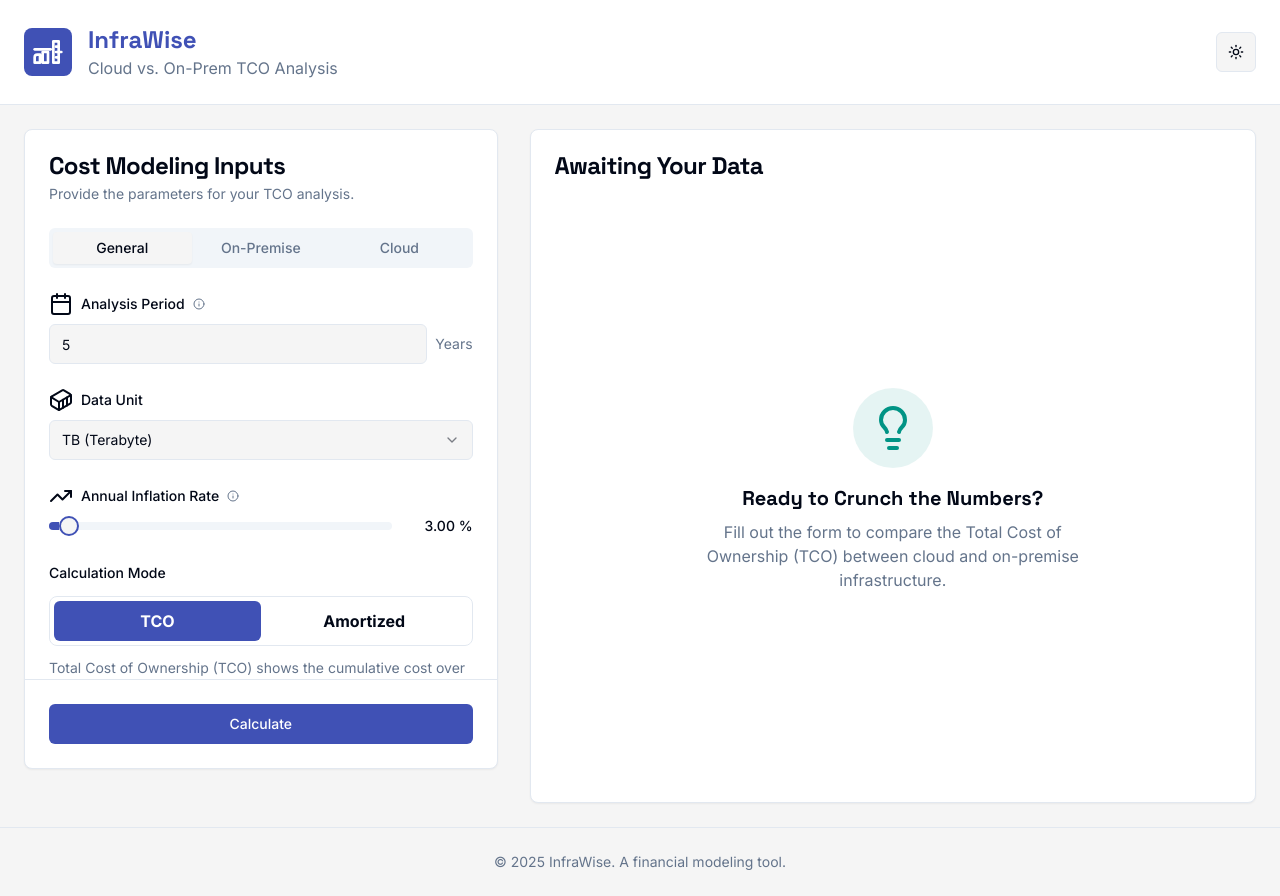
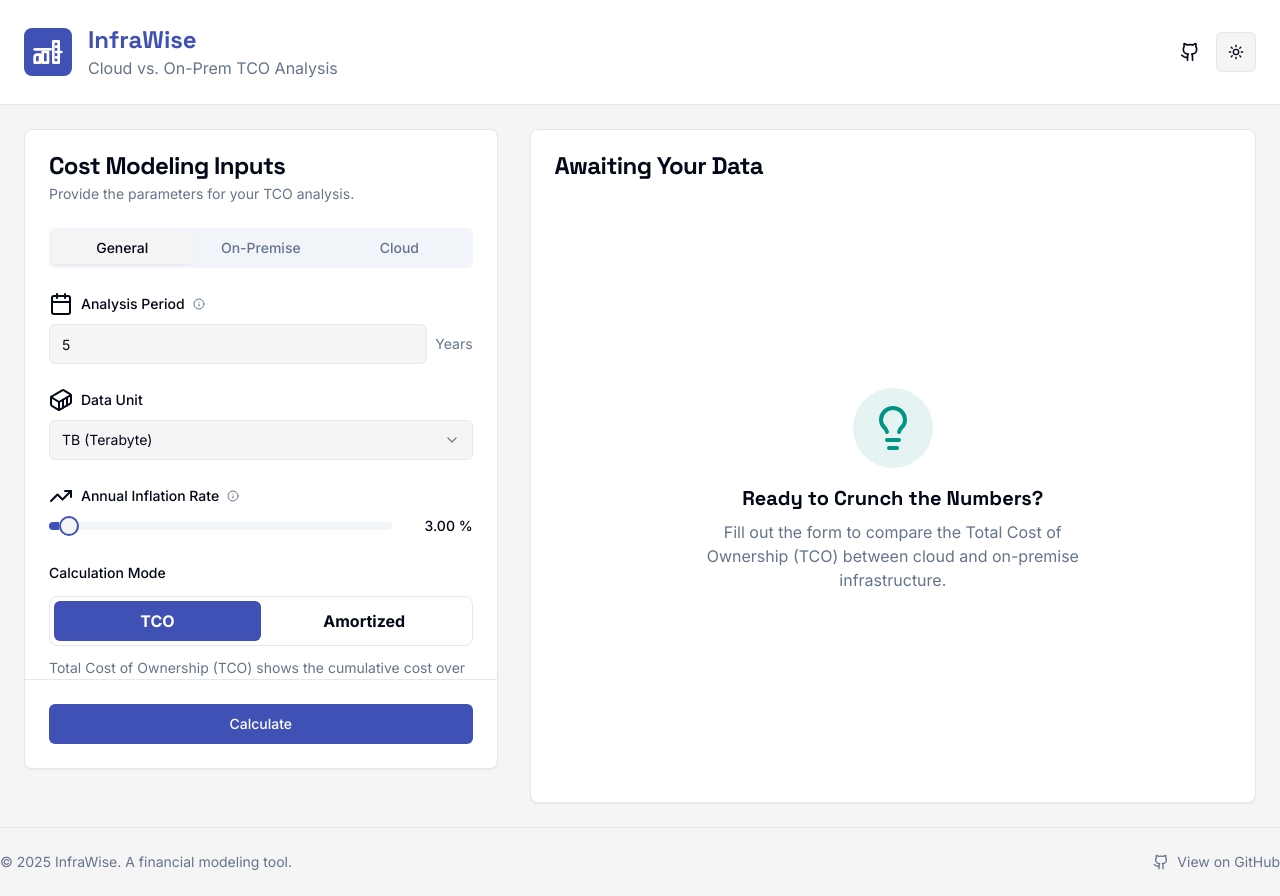
Before and after one commit to Sagyam/Infra-Wise, a Next.js app: page / in a window 1280 px wide. Built offline with nearby package versions, Linux system fonts and the light colour scheme.

Commit message:
Add options for including software and bandwidth costs in cost form

```diff
--- a/src/app/page.tsx
+++ b/src/app/page.tsx
@@ -1,6 +1,6 @@
 "use client";
 
-import { AlertTriangle, Lightbulb } from "lucide-react";
+import { AlertTriangle, Lightbulb, Github } from "lucide-react";
 import { useState } from "react";
 import { CostForm } from "@/components/app/cost-form";
 import { Header } from "@/components/app/header";
@@ -107,7 +107,20 @@ export default function Home() {
         </div>
       </main>
       <footer className="py-6 text-center text-muted-foreground text-sm border-t">
-        © {new Date().getFullYear()} InfraWise. A financial modeling tool.
+        <div className="container mx-auto flex flex-col sm:flex-row items-center justify-between gap-4">
+          <div>
+            © {new Date().getFullYear()} InfraWise. A financial modeling tool.
+          </div>
+          <a
+            href="https://github.com/Sagyam/Infra-Wise"
+            target="_blank"
+            rel="noopener noreferrer"
+            className="flex items-center gap-2 hover:text-foreground transition-colors"
+          >
+            <Github className="h-4 w-4" />
+            View on GitHub
+          </a>
+        </div>
       </footer>
     </div>
   );
--- a/src/components/app/cost-form.tsx
+++ b/src/components/app/cost-form.tsx
@@ -91,6 +91,8 @@ const defaultValues: CostFormValues = {
   onPremTotalDrives: 24,
   onPremStoragePerDrive: 8, // in TB
   onPremRaidFactor: 20,
+  useOnPremSoftware: true,
+  useOnPremBandwidth: true,
   onPremBandwidthUsage: 5000,
   onPremBandwidthCostPerGb: 0.02,
   onPremAnnualTrafficGrowth: 15,
@@ -227,6 +229,14 @@ export function CostForm({
     }
   };
 
+  const useOnPremSoftware = useWatch({
+    control: form.control,
+    name: "useOnPremSoftware",
+  });
+  const useOnPremBandwidth = useWatch({
+    control: form.control,
+    name: "useOnPremBandwidth",
+  });
   const useOnPremCdn = useWatch({
     control: form.control,
     name: "useOnPremCdn",
@@ -403,7 +413,7 @@ export function CostForm({
                     "Annual Inflation Rate",
                     <TrendingUp />,
                     "%",
-                    "The expected annual rate of inflation, used to project future costs.",
+                    "The expected annual rate of inflation, used for amortization.",
                     { step: 0.1 }
                   )}
                   <FormField
@@ -517,17 +527,6 @@ export function CostForm({
                     )}
                   </div>
 
-                  <p className="text-sm font-medium">Software</p>
-                  <div className="grid grid-cols-1 gap-4 rounded-lg border p-4">
-                    {renderInput(
-                      "onPremYearlyLicensingCost",
-                      "Yearly Licensing Cost",
-                      <FileText />,
-                      "$/year",
-                      "Annual recurring cost for software licenses (e.g., operating systems, databases, virtualization)."
-                    )}
-                  </div>
-
                   <p className="text-sm font-medium">Power</p>
                   <div className="grid grid-cols-1 gap-4 rounded-lg border p-4">
                     {renderInput(
@@ -554,8 +553,55 @@ export function CostForm({
                     )}
                   </div>
 
+                  <p className="text-sm font-medium">Software</p>
+                  <div className="grid grid-cols-1 gap-4 rounded-lg border p-4">
+                    <FormField
+                      control={form.control}
+                      name="useOnPremSoftware"
+                      render={({ field }) => (
+                        <FormItem className="flex flex-row items-center justify-between">
+                          <FormLabel>Include Software Costs</FormLabel>
+                          <FormControl>
+                            <Switch
+                              checked={field.value}
+                              onCheckedChange={field.onChange}
+                            />
+                          </FormControl>
+                        </FormItem>
+                      )}
+                    />
+                    {useOnPremSoftware && (
+                      <>
+                        {renderInput(
+                          "onPremYearlyLicensingCost",
+                          "Yearly Licensing Cost",
+                          <FileText />,
+                          "$/year",
+                          "Annual recurring cost for software licenses (e.g., operating systems, databases, virtualization)."
+                        )}
+                      </>
+                    )}
+                  </div>
+
                   <p className="text-sm font-medium">Bandwidth</p>
                   <div className="grid grid-cols-1 gap-4 rounded-lg border p-4">
+                    <FormField
+                      control={form.control}
+                      name="useOnPremBandwidth"
+                      render={({ field }) => (
+                        <FormItem className="flex flex-row items-center justify-between">
+                          <FormLabel>Include Bandwidth Costs</FormLabel>
+                          <FormControl>
+                            <Switch
+                              checked={field.value}
+                              onCheckedChange={field.onChange}
+                            />
+                          </FormControl>
+                        </FormItem>
+                      )}
+                    />
+                    {useOnPremBandwidth && (
+                      <>
                         {renderInput(
                           "onPremBandwidthUsage",
                           "Annual Bandwidth Usage",
@@ -577,6 +623,8 @@ export function CostForm({
                           <TrendingUp />,
                           "%",
                           "The percentage by which your egress traffic is expected to grow each year."
+                        )}
+                      </>
                     )}
                   </div>
 
--- a/src/components/app/header.tsx
+++ b/src/components/app/header.tsx
@@ -1,5 +1,6 @@
 import { Logo } from "@/components/icons/logo";
 import { ThemeToggle } from "./theme-toggle";
+import { Github } from "lucide-react";
 
 export function Header() {
   return (
@@ -18,7 +19,18 @@ export function Header() {
             </p>
           </div>
         </div>
-        <ThemeToggle />
+        <div className="flex items-center gap-2">
+          <a
+            href="https://github.com/Sagyam/Infra-Wise"
+            target="_blank"
+            rel="noopener noreferrer"
+            className="p-2 rounded-lg hover:bg-accent transition-colors"
+            aria-label="View source on GitHub"
+          >
+            <Github className="h-5 w-5" />
+          </a>
+          <ThemeToggle />
+        </div>
       </div>
     </header>
   );
--- a/src/components/app/results-display.tsx
+++ b/src/components/app/results-display.tsx
@@ -169,7 +169,7 @@ export function ResultsDisplay({
         <Tabs defaultValue="chart">
           <TabsList className="grid w-full grid-cols-3">
             <TabsTrigger value="chart">Chart</TabsTrigger>
-            <TabsTrigger value="table">Table</TabsTrigger>
+            <TabsTrigger value="table">Cumulative</TabsTrigger>
             <TabsTrigger value="breakdown">Breakdown</TabsTrigger>
           </TabsList>
           <TabsContent value="chart" className="pt-4">
--- a/src/lib/types.ts
+++ b/src/lib/types.ts
@@ -46,6 +46,8 @@ export const CostFormSchema = z
       .number()
       .min(0)
       .max(50, "RAID capacity loss cannot exceed 50%."),
+    useOnPremSoftware: z.boolean().optional(),
+    useOnPremBandwidth: z.boolean().optional(),
     onPremBandwidthUsage: z.number().min(0).optional(),
     onPremBandwidthCostPerGb: z.number().min(0).optional(),
     onPremAnnualTrafficGrowth: z.number().min(0).max(100).optional(),
```
Also changed, not shown: 1 other file (tests, documents, lock files or other folders). Lines whose indentation alone changed are shown as unchanged.
